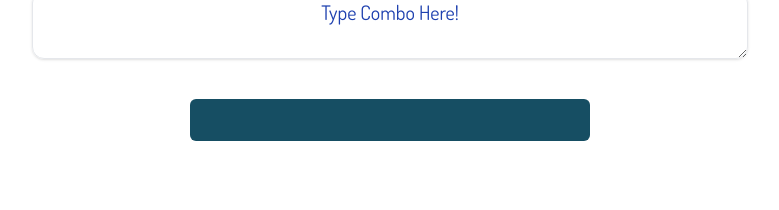
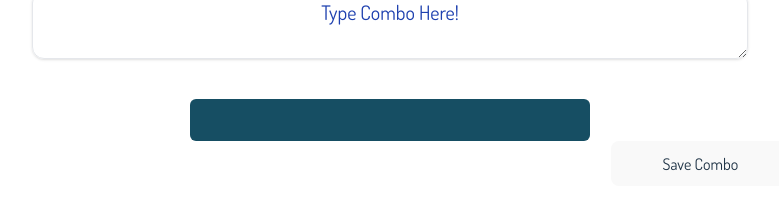
Before and after one commit to FearJudge/fg-keyboard, a React (Vite) app: page / in a window 1280 px wide. Shown: the part 434-644 px from the top of the page, without its empty margins (250-1029 px from the left). Built offline with nearby package versions, Linux system fonts and the light colour scheme.

Commit message:
Initial Save Ability without Dialog

```diff
--- a/src/Output/ComboCanvas.tsx
+++ b/src/Output/ComboCanvas.tsx
@@ -1,13 +1,15 @@
 import { drawCombo } from './drawCombo';
+import ComboSaver from './OutputSaver';
 
 export default function ComboCanvas({ buttonsToMap }: {buttonsToMap: number[]}) {
   const { canvasWidth, canvasHeight } = drawCombo(buttonsToMap);
 
-  return <div className="grid">
+  return <div id="outputDisplay" className="grid">
     <canvas id="comboArea" className="
     self-baseline place-self-center
     bg-cyan-900 rounded-md"
     width={canvasWidth} height={canvasHeight}>
     </canvas>
+    <button onClick={ComboSaver} className="place-self-end mx-12 w-1/5 font-sans">Save Combo</button>
   </div>
 }
--- a/src/Output/OutputSaver.tsx
+++ b/src/Output/OutputSaver.tsx
@@ -1,2 +1,15 @@
 // Responsible for saving the image to a file that the user can download.
 // Medium/Low Priority
+
+export default function OpenSave(e: React.MouseEvent<HTMLButtonElement>)
+{
+  const anchor: HTMLAnchorElement = document.createElement("a");
+  anchor.href = (document.getElementById("comboArea") as HTMLCanvasElement).toDataURL("image/png");
+  const date = new Date();
+  const dateStr: string = "UnnamedCombo-" + date.getDay() + date.getMonth() + date.getFullYear() + "-" + date.getTime() + ".png";
+  anchor.download = dateStr;
+
+  document.getElementById("outputDisplay")?.appendChild(anchor);
+  anchor.click();
+  document.getElementById("outputDisplay")?.removeChild(anchor);
+}
```
